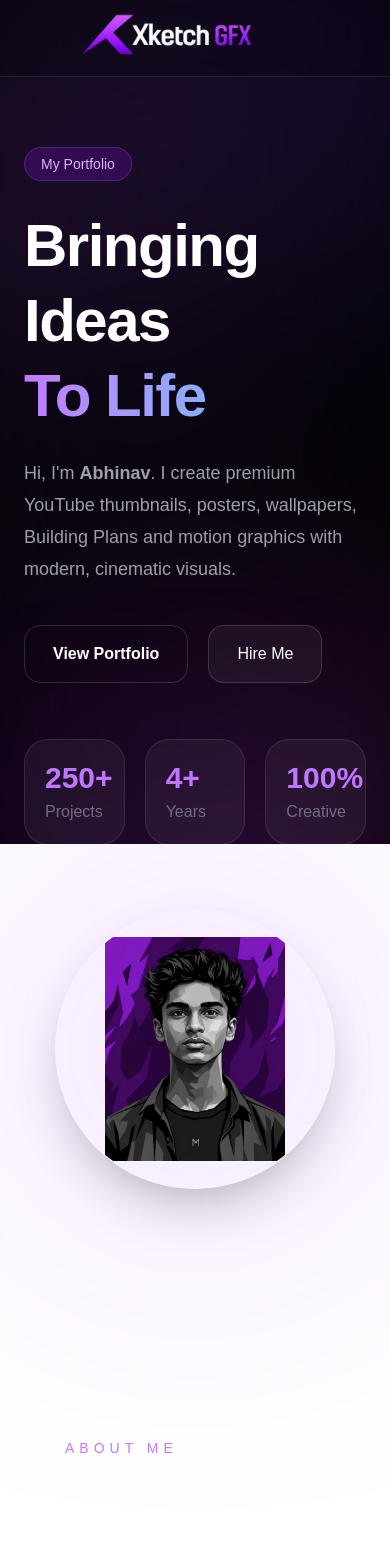
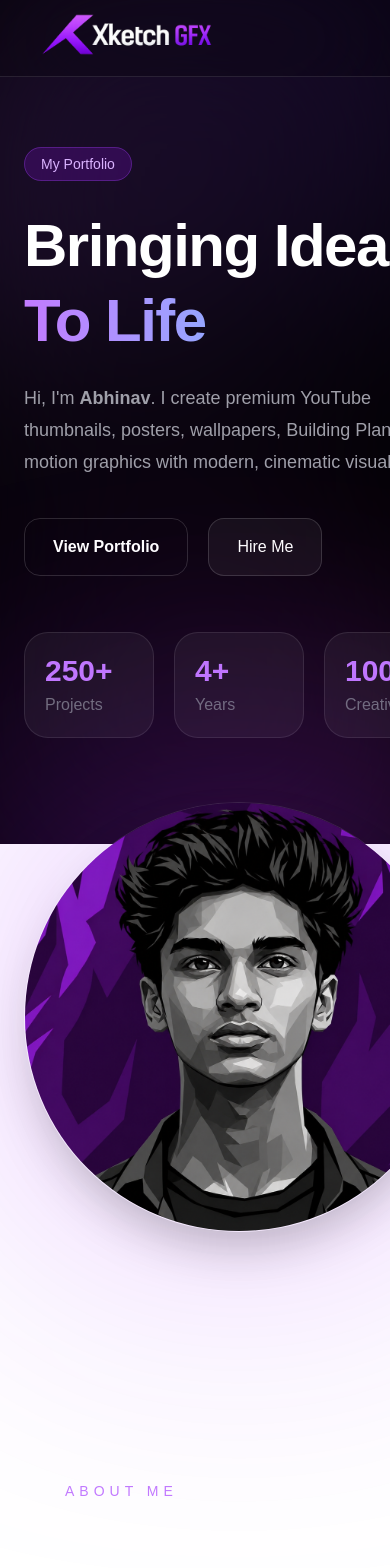
Before and after one commit to DeynZypher-Xp/Xketch-GFX-Portfolio, a Next.js app: page / in a window 390 px wide. Shown: the top 1568 px of the page. Built offline with nearby package versions, Linux system fonts and the light colour scheme.

Commit message:
Fix mobile responsive design

```diff
--- a/app/page.tsx
+++ b/app/page.tsx
@@ -81,7 +81,7 @@ useEffect(() => {
       : projects.filter((p) => p.category === selected);
 
   return (
-    <main className="relative min-h-screen w-full max-w-full overflow-x-hidden bg-transparent text-white">
+    <main className="min-h-screen bg-transparent text-white overflow-x-hidden">
 
       <section
   id="home"
@@ -117,7 +117,7 @@ useEffect(() => {
           <div className="flex items-center gap-4">
 
 
-           <div className="flex items-center md:-ml-10">
+           <div className="flex items-center -ml-10">
   <Image
     src="/XketchPng.png"
     alt="Xketch GFX"
@@ -240,16 +240,16 @@ hover:before:opacity-100
 
        <div className="relative flex justify-center items-center">
   {/* Glow */}
- <div className="absolute w-[300px] h-[300px] md:w-[480px] md:h-[480px] rounded-full bg-purple-600/25 blur-[140px]" />
+  <div className="absolute w-[480px] h-[480px] rounded-full bg-purple-600/25 blur-[140px]" />
 
   {/* Circle */}
-  <div className="relative w-[280px] h-[280px] md:w-[430px] md:h-[430px] rounded-full overflow-hidden border border-white/10 shadow-2xl flex items-center justify-center">
+  <div className="relative w-[430px] h-[430px] rounded-full overflow-hidden border border-white/10 shadow-2xl flex items-center justify-center">
     <Image
       src="/Mypc.png"
       alt="Profile"
       width={450}
       height={450}
-     className="w-[180px] md:w-[300px] h-auto"
+      className="object-cover object-center translate-y-8"
       priority
     />
   </div>
```
